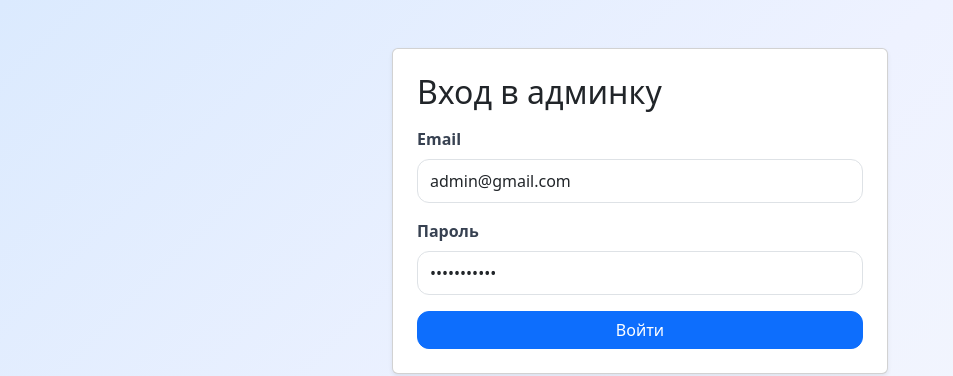
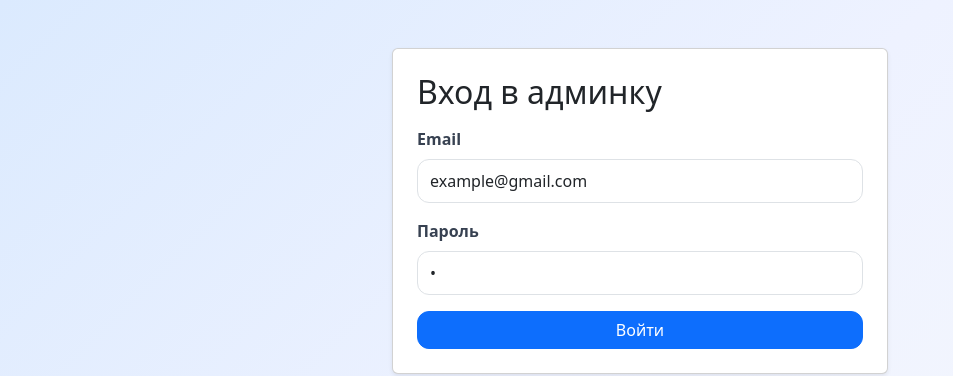
Before and after one commit to V0LT0R/GisMap_web_application, a Next.js app in the folder fuel-gis-system/frontend/: page /admin/login in a window 1280 px wide. Shown: the top 376 px of the page, without its empty margins (0-953 px from the left). Built offline with nearby package versions, Linux system fonts and the light colour scheme; no server answers.

Commit message:
fix login

```diff
--- a/fuel-gis-system/frontend/src/components/auth/LoginForm.tsx
+++ b/fuel-gis-system/frontend/src/components/auth/LoginForm.tsx
@@ -7,8 +7,8 @@ import { saveToken } from "@/lib/auth/token";
 
 export default function LoginForm() {
   const router = useRouter();
-  const [email, setEmail] = useState("admin@gmail.com");
-  const [password, setPassword] = useState("Admin123456");
+  const [email, setEmail] = useState("example@gmail.com");
+  const [password, setPassword] = useState(" ");
   const [loading, setLoading] = useState(false);
   const [error, setError] = useState("");
 
```
